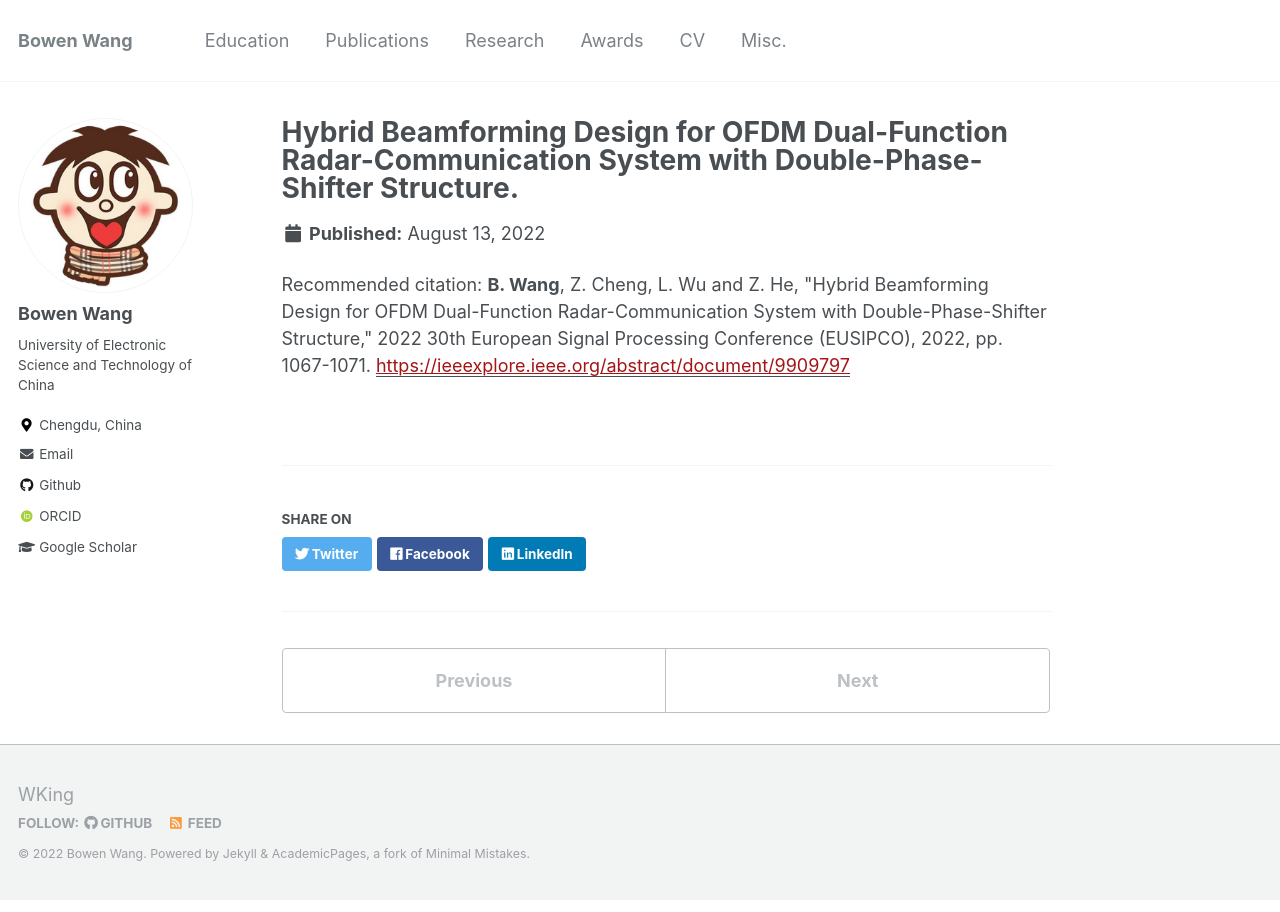
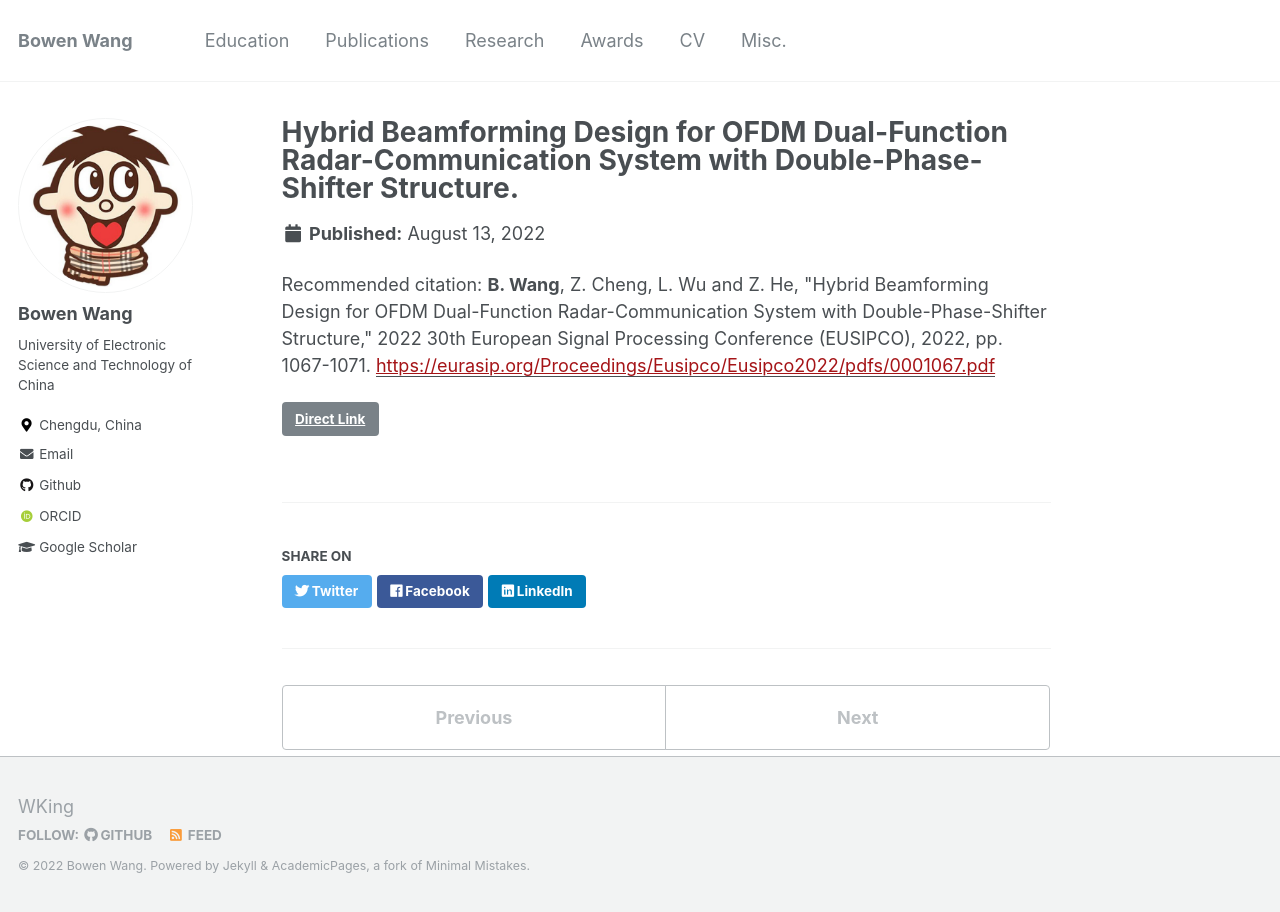
Before and after one commit to BW-Wang/BW-Wang.github.io, a Jekyll site: the page built from _publications/2022-conf2-eusipco.md, in a window 1280 px wide. Built offline with Jekyll 4.4.1, drawn with Linux system fonts in a browser that asks for light colours; some web fonts are replaced; some of the changed lines change nothing that is shown.

Commit message:
Update 2022-conf2-eusipco.md

```diff
--- a/_publications/2022-conf2-eusipco.md
+++ b/_publications/2022-conf2-eusipco.md
@@ -4,7 +4,8 @@ collection: publications
 permalink: /publication/2022-conf2-eusipco
 date: 2022-8-13
 level: conference
-paperurl: 'https://ieeexplore.ieee.org/abstract/document/9909797'
+link: 'https://ieeexplore.ieee.org/abstract/document/9909797'
+paperurl: 'https://eurasip.org/Proceedings/Eusipco/Eusipco2022/pdfs/0001067.pdf'
 code: '/files/pdf/slides/EUSOPCO2022_Presentation.pdf'
 citation: '<b>B. Wang</b>, Z. Cheng, L. Wu and Z. He, "Hybrid Beamforming Design for OFDM Dual-Function Radar-Communication System with Double-Phase-Shifter Structure," 2022 30th European Signal Processing Conference (EUSIPCO), 2022, pp. 1067-1071.'
 ---
```
